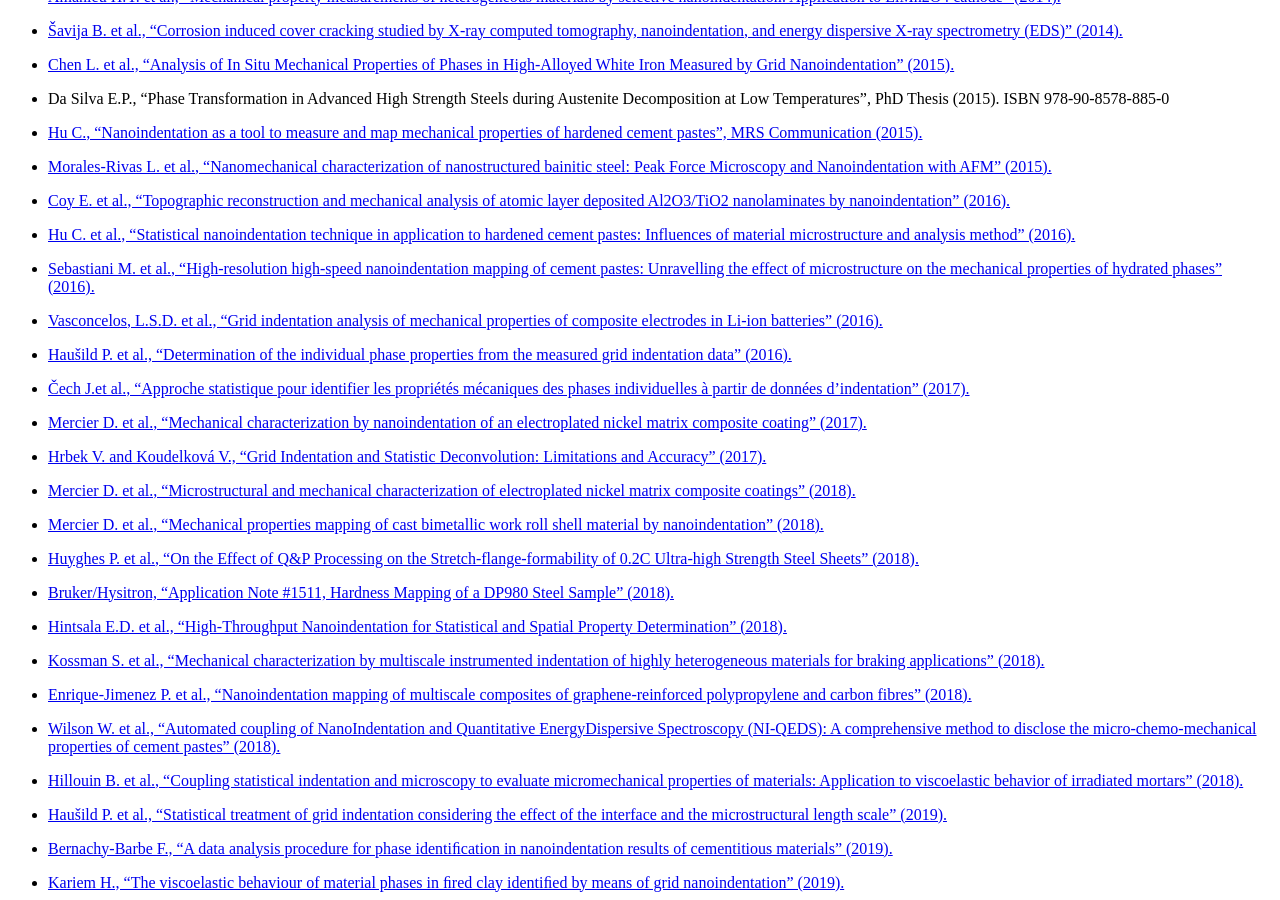
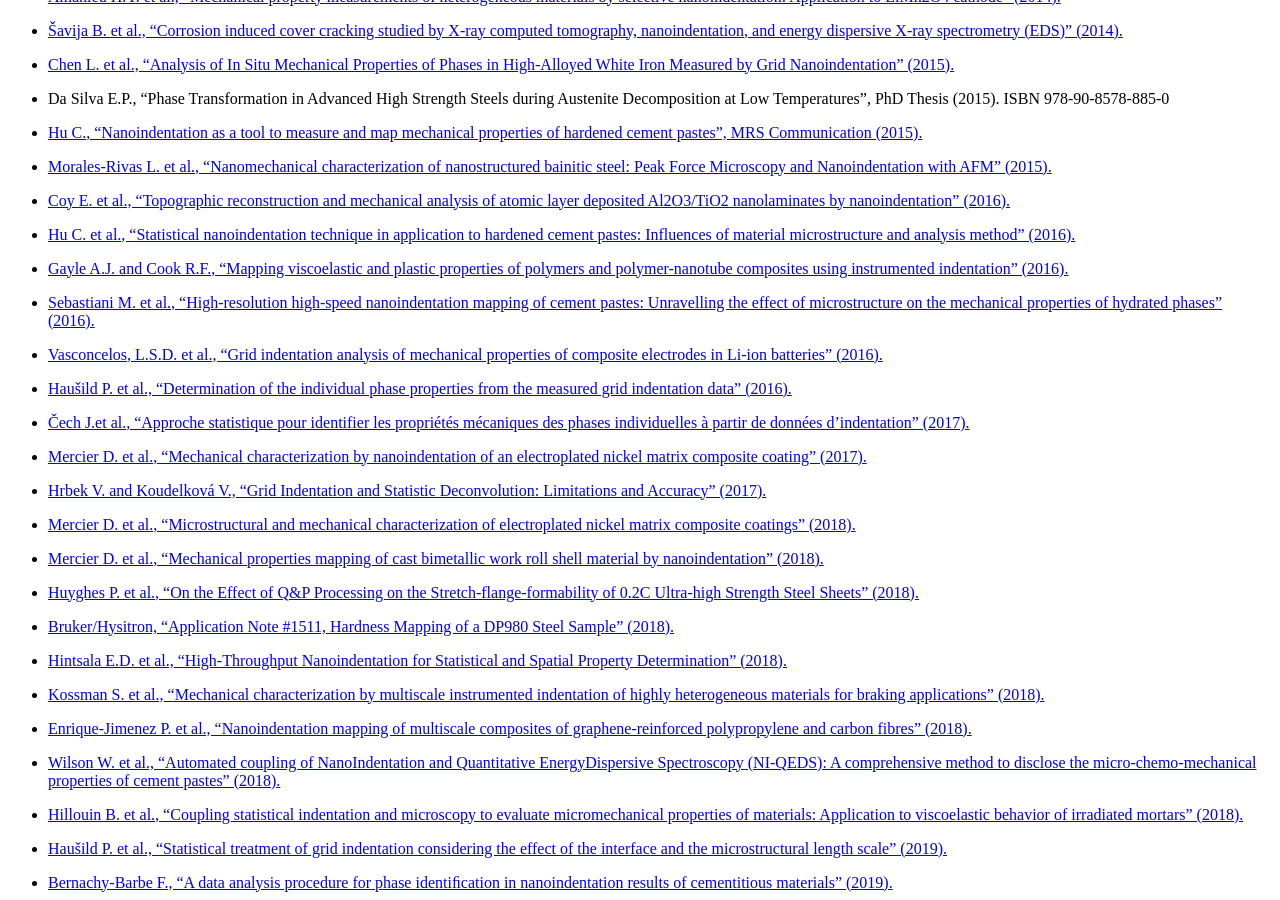
Before and after one commit to DavidMercier/TriDiMap, a Sphinx documentation site: the page built from doc/links_ref.rst, in a window 1280 px wide and 900 px high, scrolled down 1328 px. Built offline with Sphinx 7.4.7, drawn with Linux system fonts in a browser that asks for light colours; comment, search, counter and statistics services are not loaded.

Commit message:
Update links_ref.rst

```diff
--- a/doc/links_ref.rst
+++ b/doc/links_ref.rst
@@ -49,6 +49,7 @@ Indentation maps and statistical analysis in the literature
 * `Morales-Rivas L. et al., "Nanomechanical characterization of nanostructured bainitic steel: Peak Force Microscopy and Nanoindentation with AFM" (2015). <https://doi.org/10.1038/srep17164>`_
 * `Coy E. et al., "Topographic reconstruction and mechanical analysis of atomic layer deposited Al2O3/TiO2 nanolaminates by nanoindentation" (2016). <https://doi.org/10.1016/j.actamat.2011.12.012>`_
 * `Hu C. et al., "Statistical nanoindentation technique in application to hardened cement pastes: Influences of material microstructure and analysis method" (2016). <https://doi.org/10.1016/j.conbuildmat.2016.03.064>`_
+* `Gayle A.J. and Cook R.F., "Mapping viscoelastic and plastic properties of polymers and polymer-nanotube composites using instrumented indentation" (2016). <https://doi.org/10.1557/jmr.2016.207>`_
 * `Sebastiani M. et al., "High-resolution high-speed nanoindentation mapping of cement pastes: Unravelling the effect of microstructure on the mechanical properties of hydrated phases" (2016). <https://doi.org/10.1016/j.matdes.2016.02.087>`_
 * `Vasconcelos, L.S.D. et al., "Grid indentation analysis of mechanical properties of composite electrodes in Li-ion batteries" (2016). <https://doi.org/10.1016/j.eml.2016.03.002>`_
 * `Haušild P. et al., "Determination of the individual phase properties from the measured grid indentation data" (2016). <https://doi.org/10.1557/jmr.2016.375>`_
```
